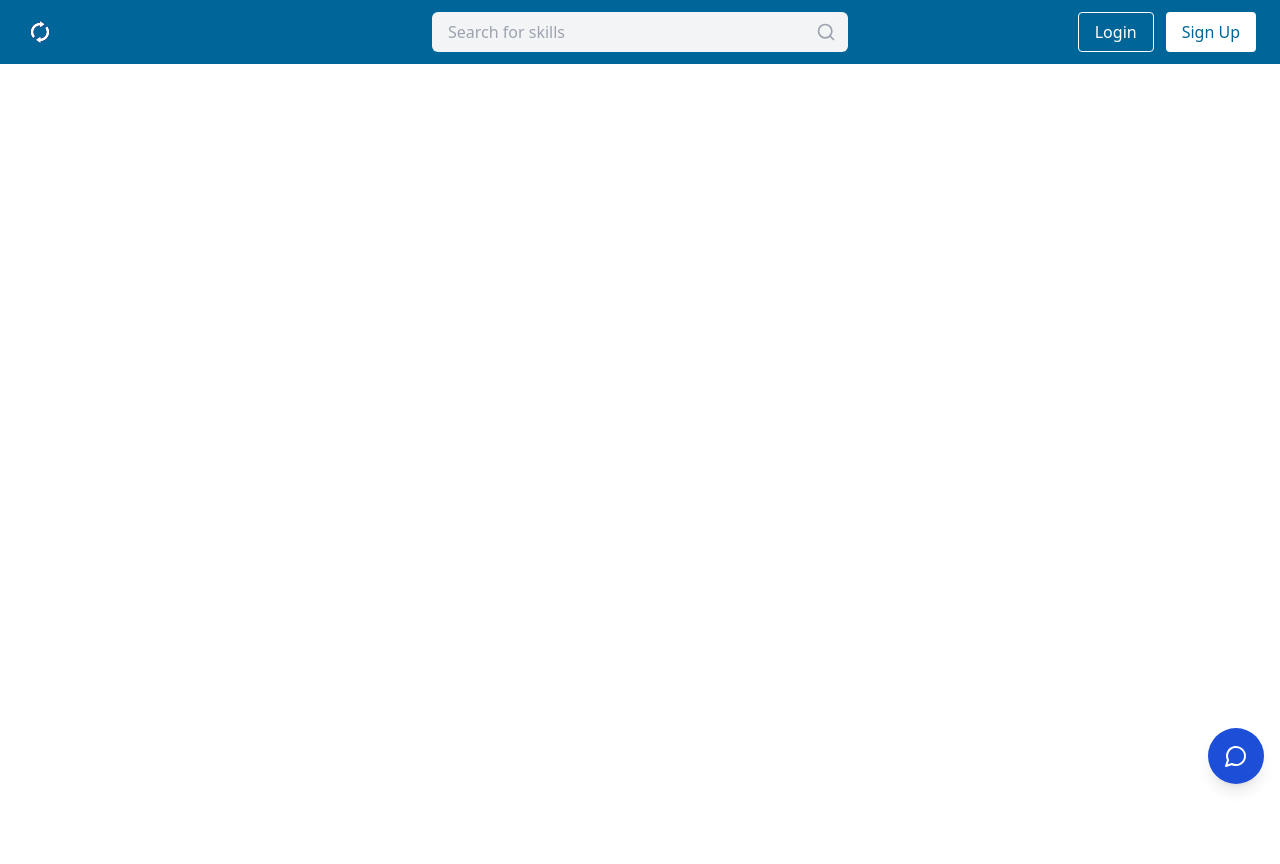
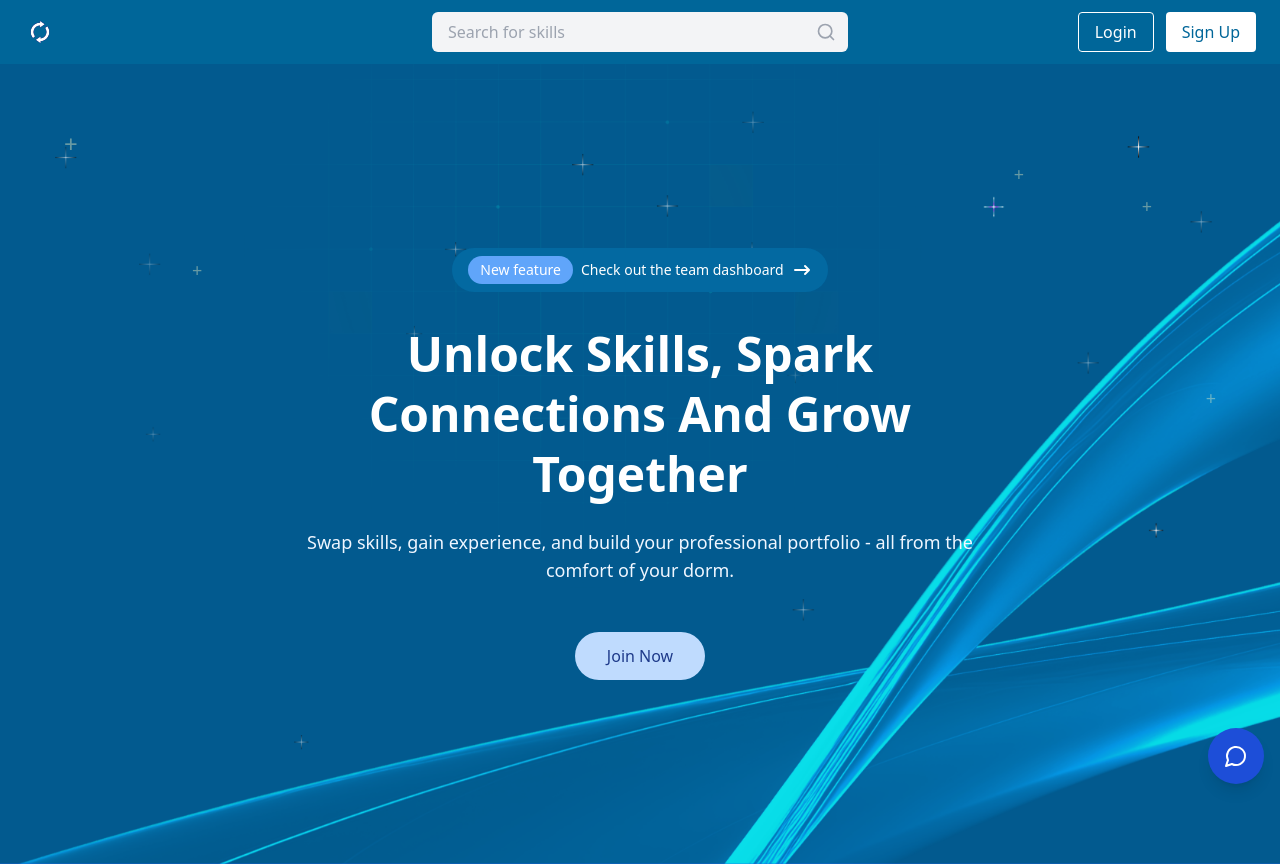
Before and after one commit to Code102SoftwareProject/skill-swap-hub, a Next.js app: page / in a window 1280 px wide. Before the commit the page ends 800 px from the top, so only its background shows below. Built offline with nearby package versions, Linux system fonts and the light colour scheme.

Commit message:
feat: add HeroSection component with background image and call-to-action

```diff
--- a/src/app/page.tsx
+++ b/src/app/page.tsx
@@ -1,15 +1,18 @@
-// page.tsx (home page)
 'use client';
 import Navbar from "@/components/Navbar";
 import Chatbot from "@/components/chatassistant/chatbot";
+import HeroSection from "@/components/Herosection";
+
 export default function Home() {
   return (
     <>
-      <div>
+      <div className="sticky top-0 z-50 w-full">
         <Navbar />
+      </div>
+      <div className="relative flex flex-col items-center justify-center min-h-screen bg-gradient-to-b from-blue-100 to-blue-200 overflow-hidden">
+        <HeroSection />
         <Chatbot/>
       </div>
-
     </>
   );
 }
--- /dev/null
+++ b/src/components/Herosection.tsx
@@ -0,0 +1,74 @@
+'use client';
+import React from 'react';
+import Image from 'next/image';
+import Link from 'next/link';
+import { useRouter } from 'next/navigation';
+
+const HeroSection: React.FC = () => {
+  const router = useRouter();
+
+  return (
+    <div className="relative w-full h-screen overflow-hidden bg-blue-600">
+      {/* Background image with blue waves */}
+      <div className="absolute inset-0 z-0">
+        <Image
+          src="/hero-bg.png" // Place this image in your public/images folder
+          alt="Blue wave background"
+          fill
+          className="object-cover"
+          priority
+        />
+      </div>
+
+      {/* Decorative stars */}
+      <div className="absolute top-16 left-16 text-yellow-100 opacity-40 text-2xl">+</div>
+      <div className="absolute top-32 right-32 text-yellow-100 opacity-40 text-lg">+</div>
+      <div className="absolute top-48 left-48 text-yellow-100 opacity-40 text-lg">+</div>
+      <div className="absolute top-24 right-64 text-yellow-100 opacity-40 text-lg">+</div>
+      <div className="absolute top-80 right-16 text-yellow-100 opacity-40 text-lg">+</div>
+
+      {/* Content */}
+      <div className="relative z-10 flex flex-col items-center justify-center h-full text-white px-4">
+        {/* New feature banner */}
+        <div className="mb-8">
+          <Link href="/dashboard" className="flex items-center px-4 py-2 bg-sky-700 rounded-full hover:bg-sky-600 cursor-pointer transition duration-300">
+            <span className="mr-2 text-sm font-medium bg-blue-400 px-3 py-1 rounded-full">New feature</span>
+            <span className="text-sm">Check out the team dashboard</span>
+            <svg
+              xmlns="http://www.w3.org/2000/svg"
+              className="w-5 h-5 ml-2"
+              viewBox="0 0 20 20"
+              fill="currentColor"
+            >
+              <path
+                fillRule="evenodd"
+                d="M12.293 5.293a1 1 0 011.414 0l4 4a1 1 0 010 1.414l-4 4a1 1 0 01-1.414-1.414L14.586 11H3a1 1 0 110-2h11.586l-2.293-2.293a1 1 0 010-1.414z"
+                clipRule="evenodd"
+              />
+            </svg>
+          </Link>
+        </div>
+
+        {/* Main heading */}
+        <h1 className="max-w-3xl mx-auto mb-6 text-5xl font-bold text-center leading-tight">
+          Unlock Skills, Spark Connections And Grow Together
+        </h1>
+
+        {/* Subheading */}
+        <p className="max-w-2xl mx-auto mb-12 text-lg text-center text-blue-50">
+          Swap skills, gain experience, and build your professional portfolio - all from the comfort of your dorm.
+        </p>
+
+        {/* CTA Button */}
+        <button
+          className="px-8 py-3 text-blue-900 bg-blue-200 rounded-full font-medium hover:bg-blue-100 transition duration-300"
+          onClick={() => router.push('/register')}
+        >
+          Join Now
+        </button>
+      </div>
+    </div>
+  );
+};
+
+export default HeroSection;
```
Also changed, not shown: public/hero-bg.png (added).
